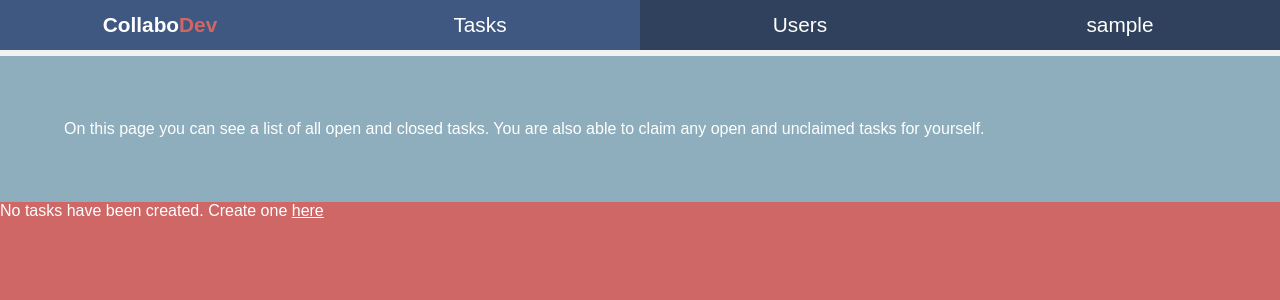
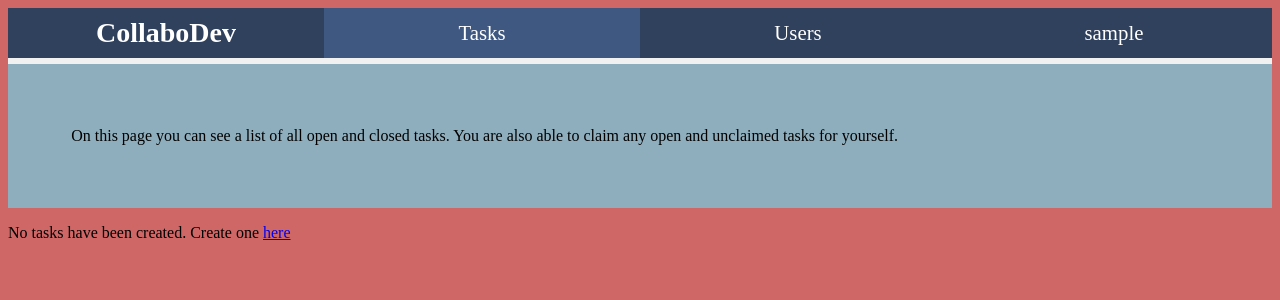
Before and after one commit to dob9601/CollaboDev, a Django app: page /tasks/ in a window 1280 px wide. Shown: the top 300 px of the page. Run offline with Django 3.2, Linux system fonts and the light colour scheme; the visitor is signed in with stand-in values (Sample User, id 1); data comes from the database, SQL or seed files in the repository; data that the repository does not hold is empty.

Commit message:
Linting of style.css

```diff
--- a/tasks/static/tasks/css/style.css
+++ b/tasks/static/tasks/css/style.css
@@ -1,14 +1,5 @@
 * {
 	background-color: #cf6766;
-	color: #fff;
-	font-family: Arial, "Verdana", Sans-serif;
-	margin: 0px;
-}
-
-
-
-.crimson {
-	color: #cf6766;
 }
 
 .nav * {
@@ -56,14 +47,13 @@
 		overflow: auto;
 	}
 	#logo {
-		font-size:: 1.75em;
+		font-size: 1.75em;
 	}
 }
 @media screen and (max-width: 474px) {
 	.task-table * {
 		font-size: 0.8em;
 	}
-	.claim {}
 }
 
 .progress-bar-div {
```
